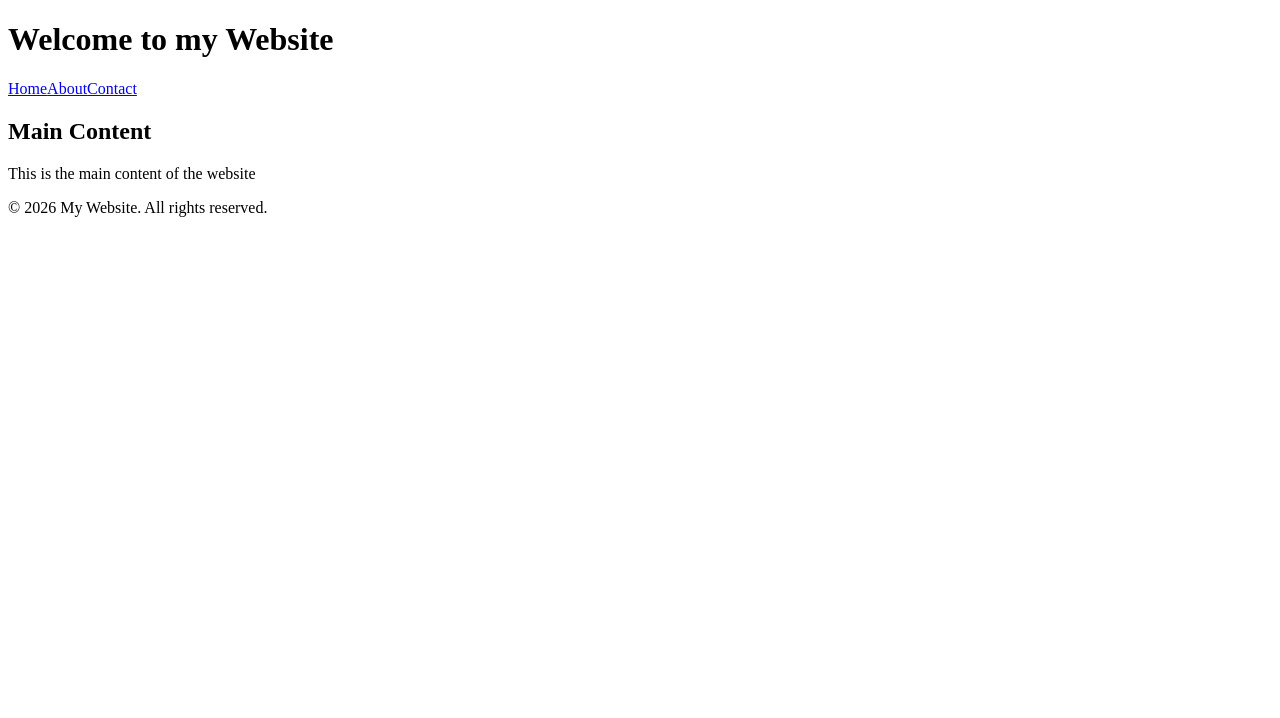
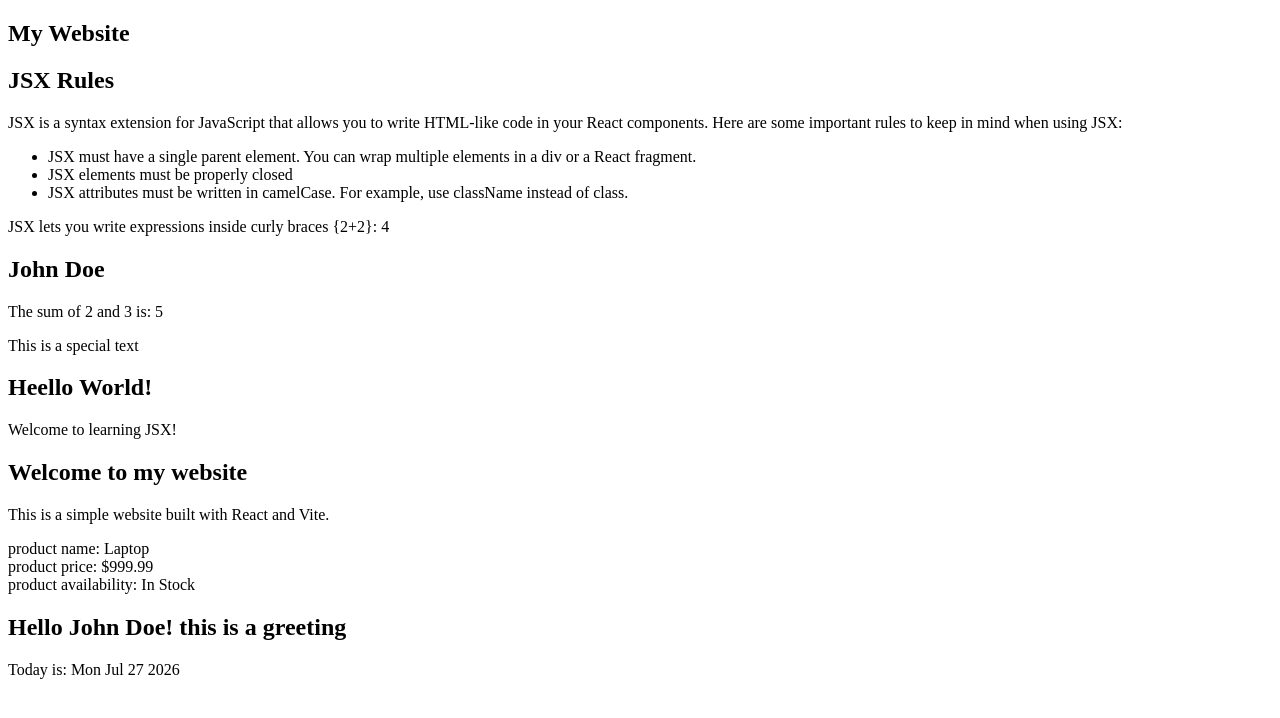
Before and after one commit to nehaumbre/REACTHUNX, a React (Vite) app in the folder vite-project/: page / in a window 1280 px wide. Shown: the top 718 px of the page. Built offline with nearby package versions, Linux system fonts and the light colour scheme.

Commit message:
JSX and all about component (rafce): React Fundamentals
Signed-off-by: nehaumbre <nehaumbre28@gmail.com>

```diff
--- a/vite-project/src/App.jsx
+++ b/vite-project/src/App.jsx
@@ -1,16 +1,27 @@
 // import Greet from './components/Greet.jsx';
 // import Add from './components/Add.jsx';
-import Header from './components/Header.jsx';
-import MainContent from './components/MainContent.jsx';
-import Footer from './components/Footer.jsx';
+// import Header from './components/Header.jsx';
+// import MainContent from './components/MainContent.jsx';
+// import Footer from './components/Footer.jsx';
+import WelcomeMessage from './components/WelcomeMessage.jsx';
+import JSXRULES from './components/JSXRULES.jsx';
+import ProductInfo from './components/ProductInfo.jsx';
+import Greetings from './components/Greetings.jsx';
+
 
 const App = () => {
   return (
-    <div>
-      <Header />
-      <MainContent />
-      <Footer />
-    </div>
+    <section id="section">
+      <h1>My Website</h1>
+      <JSXRULES />
+      <WelcomeMessage />
+      <article>
+        <h2>Welcome to my website</h2>
+        <p className="text">This is a simple website built with React and Vite.</p>
+      </article>
+      <ProductInfo />
+      <Greetings />
+    </section>
   );
 };
 
--- /dev/null
+++ b/vite-project/src/components/Greetings.jsx
@@ -0,0 +1,13 @@
+const Greetings = () => {
+  const date = new Date();
+  const name = "John Doe";
+
+  return (
+    <div>
+      <h1>Hello {name}! this is a greeting</h1>
+      <p>Today is: {date.toDateString()}</p>
+    </div>
+  )
+}
+
+export default Greetings
--- /dev/null
+++ b/vite-project/src/components/JSXRULES.jsx
@@ -0,0 +1,38 @@
+const JSXRULES = () => {
+    const myName = "John Doe";
+    const add = (a,b) => a + b;
+    const specialClass = "special-text-i";
+
+
+  return (
+    <div>
+      <h1>JSX Rules</h1>
+      <p>
+        JSX is a syntax extension for JavaScript that allows you to write
+        HTML-like code in your React components. Here are some important rules
+        to keep in mind when using JSX:
+      </p>
+      <ul>
+        <li>
+          JSX must have a single parent element. You can wrap multiple elements
+          in a div or a React fragment.
+        </li>
+        <li>JSX elements must be properly closed </li>
+        <li>
+          JSX attributes must be written in camelCase. For example, use
+          className instead of class.
+        </li>
+      </ul>
+      <p>
+        JSX lets you write expressions inside curly braces {"{2+2}"}: {2 + 2}
+      </p>
+      <div>
+        <h1>{myName}</h1>
+        <p>The sum of 2 and 3 is: {add(2, 3)}</p>
+        <p className={specialClass}>This is a special text</p>
+      </div>
+    </div>
+  );
+}
+
+export default JSXRULES
--- /dev/null
+++ b/vite-project/src/components/ProductInfo.jsx
@@ -0,0 +1,17 @@
+const ProductInfo = () => {
+  const product = {
+    name: "Laptop",
+    price:"$999.99",
+    availability: "In Stock",
+  }
+
+  return (
+    <div>
+      product name: {product.name} <br />
+      product price: {product.price} <br />
+      product availability: {product.availability}
+    </div>
+  )
+}
+
+export default ProductInfo
--- /dev/null
+++ b/vite-project/src/components/WelcomeMessage.jsx
@@ -0,0 +1,10 @@
+const WelcomeMessage = () => {
+  return (
+    <div>
+      <h1>Heello World!</h1>
+      <p>Welcome to learning JSX!</p>
+    </div>
+  )
+}
+
+export default WelcomeMessage
```
